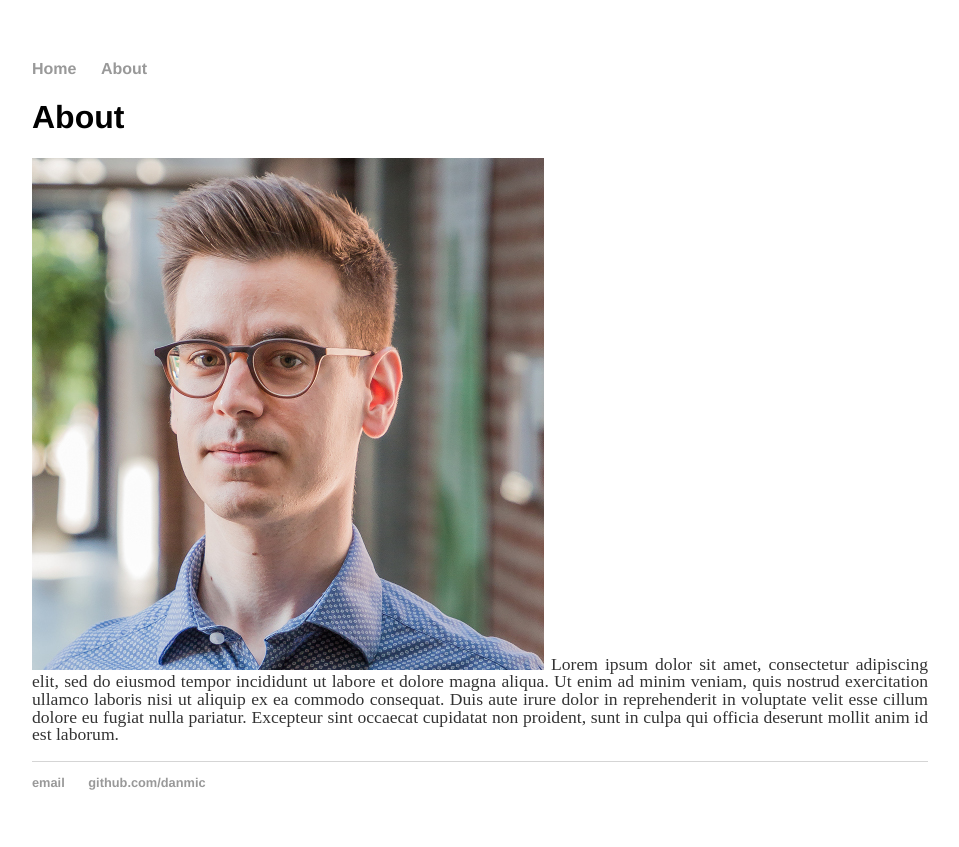
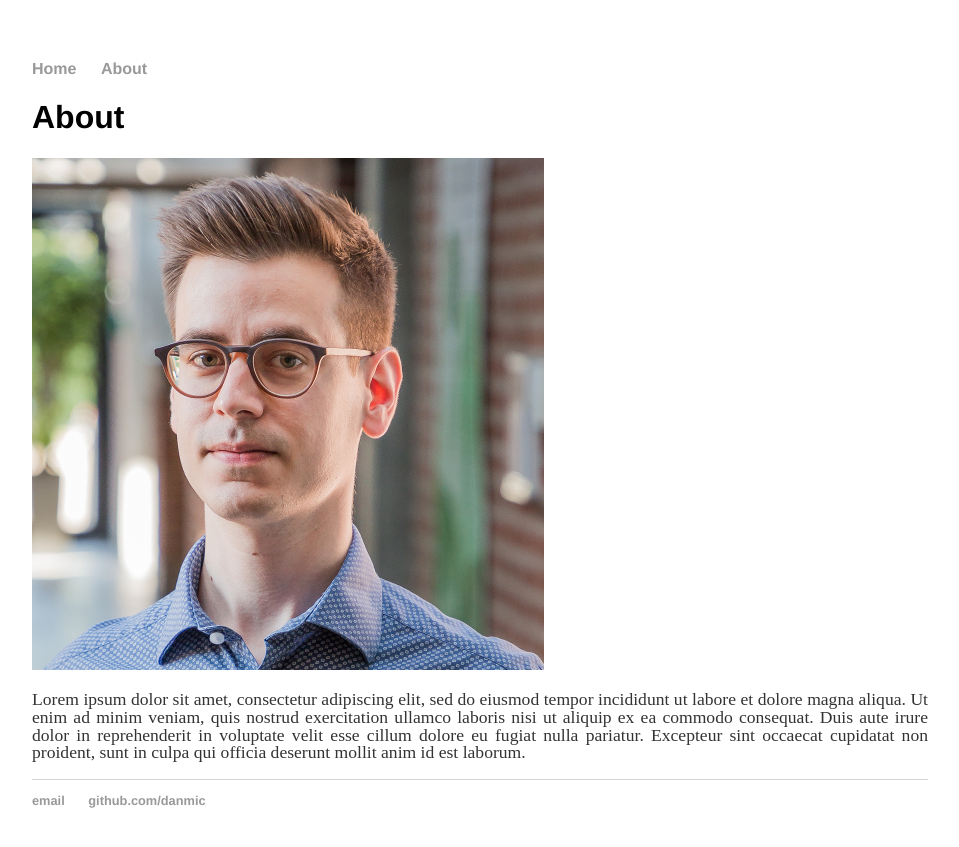
Before and after one commit to danmic/danmic.github.io, a Jekyll site: the page built from about.html, in a window 1280 px wide. Shown: the top 847 px of the page, without its empty margins (160-1119 px from the left). Built offline with Jekyll 4.4.1, drawn with Linux system fonts in a browser that asks for light colours.

Commit message:
img changes

```diff
--- a/about.html
+++ b/about.html
@@ -5,7 +5,7 @@
 <div class="blurb">
 	<h1>About</h1>
 	<div class="aaaa">
-	<p id="par-bio"><img  id="bio" alt="Daniel Michelsanti" src="assets/CV-Photo.jpg">
-	 Lorem ipsum dolor sit amet, consectetur adipiscing elit, sed do eiusmod tempor incididunt ut labore et dolore magna aliqua. Ut enim ad minim veniam, quis nostrud exercitation ullamco laboris nisi ut aliquip ex ea commodo consequat. Duis aute irure dolor in reprehenderit in voluptate velit esse cillum dolore eu fugiat nulla pariatur. Excepteur sint occaecat cupidatat non proident, sunt in culpa qui officia deserunt mollit anim id est laborum. </p>
+	<img  id="bio" alt="Daniel Michelsanti" src="assets/CV-Photo.jpg">
+	<p id="par-bio"> Lorem ipsum dolor sit amet, consectetur adipiscing elit, sed do eiusmod tempor incididunt ut labore et dolore magna aliqua. Ut enim ad minim veniam, quis nostrud exercitation ullamco laboris nisi ut aliquip ex ea commodo consequat. Duis aute irure dolor in reprehenderit in voluptate velit esse cillum dolore eu fugiat nulla pariatur. Excepteur sint occaecat cupidatat non proident, sunt in culpa qui officia deserunt mollit anim id est laborum. </p>
 	</div>
 </div><!-- /.blurb -->
```
